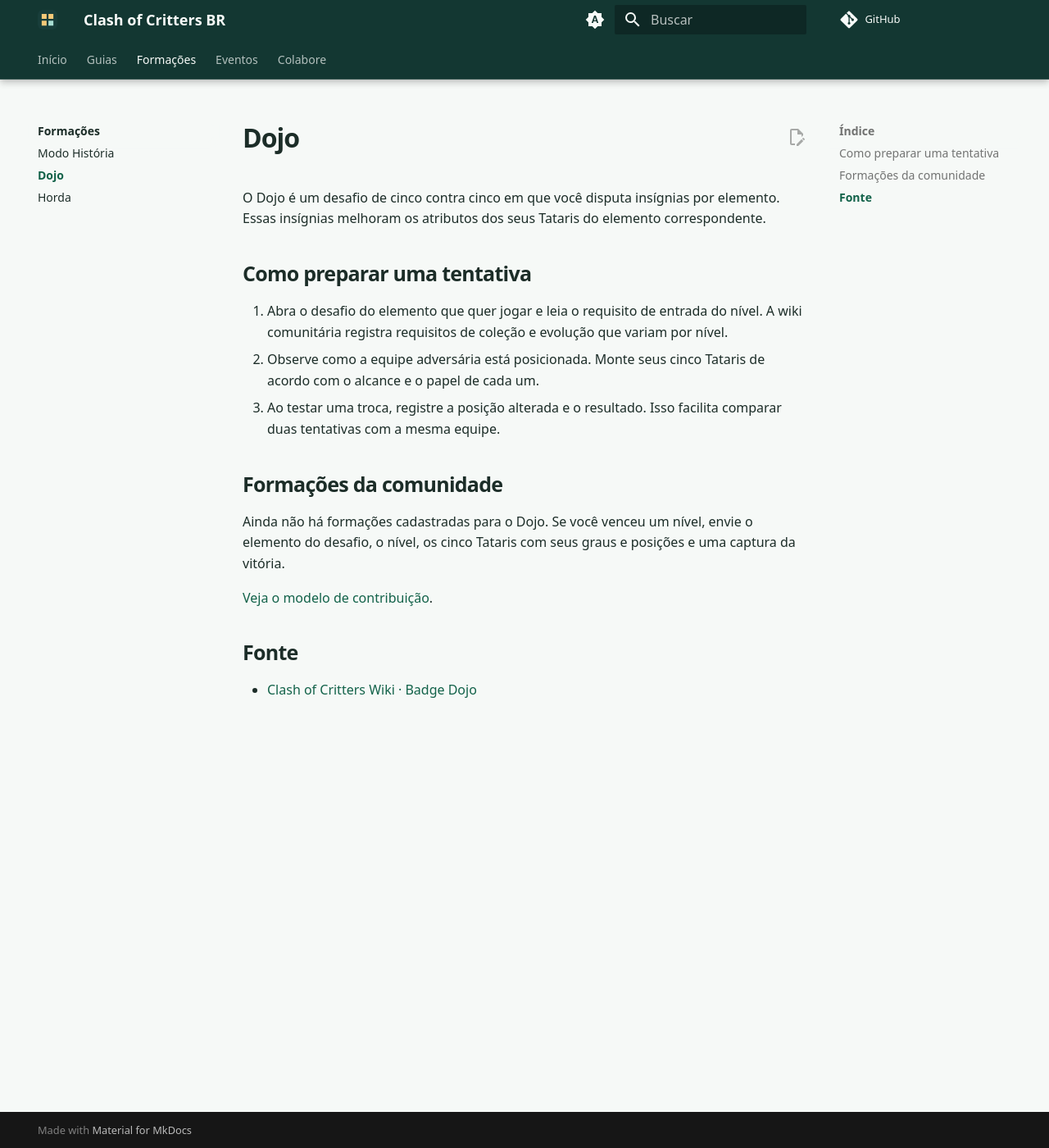
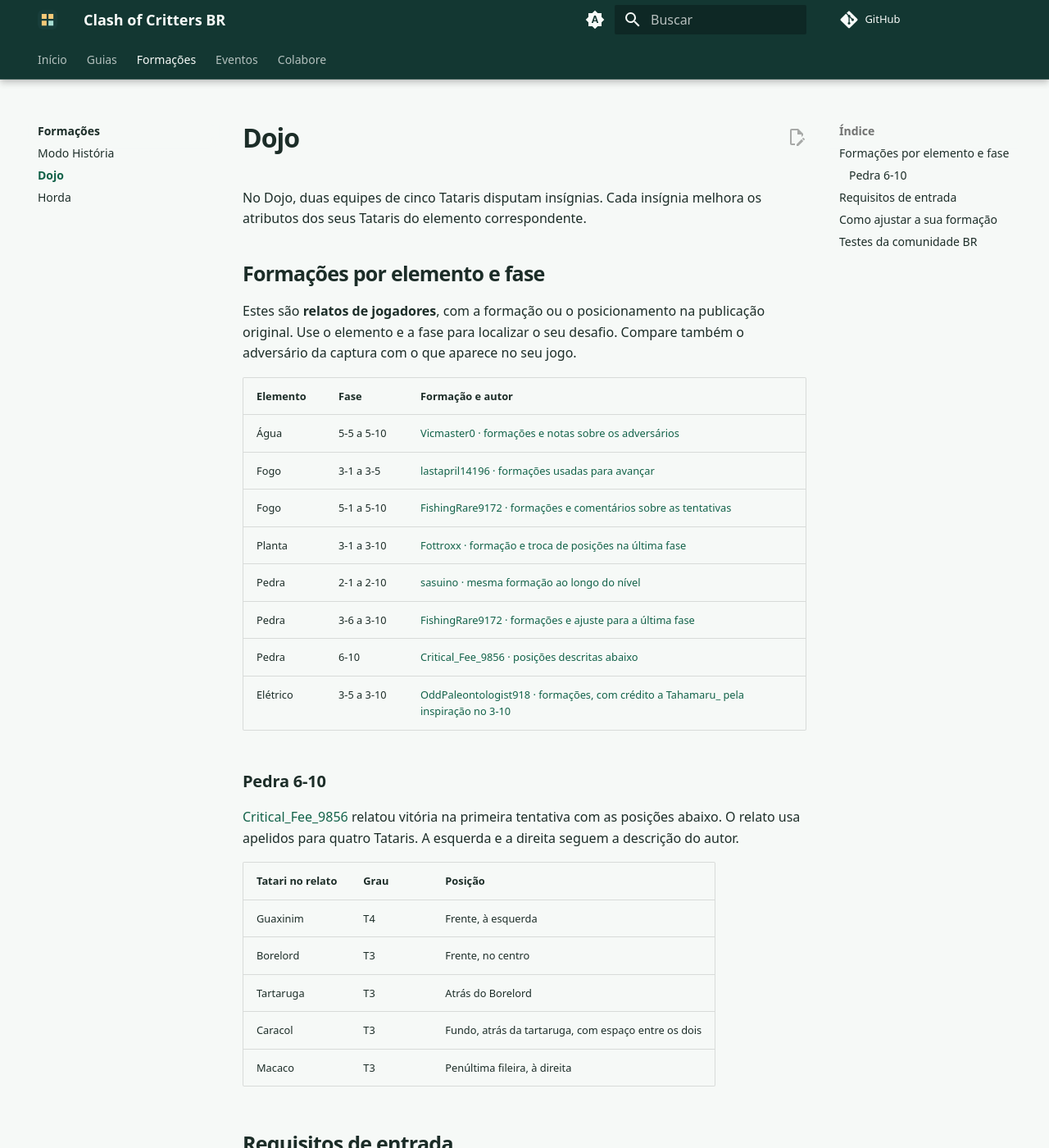
Before and after one commit to clashofcrittersbr/clashofcrittersbr.github.io, an MkDocs documentation site: the page built from docs/formacoes/dojo.md, in a window 1280 px wide and 1400 px high. Shown: the whole window at 82% size. Built offline with MkDocs 1.6.1 and Material for MkDocs 9.7.7, drawn with Linux system fonts in a browser that asks for light colours; comment, search, counter and statistics services are not loaded; some of the changed text lies outside the part shown.

Commit message:
Organiza as formações do Dojo por elemento e fase
Indexa oito relatos externos com crédito e detalha as posições de Pedra 6-10. Registra a divergência nas fontes do Dojo 2 e adiciona um modelo para documentar vitórias da comunidade BR.

Validação: build estrito do MkDocs e atalho de contribuição testado na prévia.

```diff
--- a/docs/formacoes/dojo.md
+++ b/docs/formacoes/dojo.md
@@ -1,19 +1,58 @@
 # Dojo
 
-O Dojo é um desafio de cinco contra cinco em que você disputa insígnias por elemento. Essas insígnias melhoram os atributos dos seus Tataris do elemento correspondente.
+No Dojo, duas equipes de cinco Tataris disputam insígnias. Cada insígnia melhora os atributos dos seus Tataris do elemento correspondente.
 
-## Como preparar uma tentativa
+## Formações por elemento e fase
 
-1. Abra o desafio do elemento que quer jogar e leia o requisito de entrada do nível. A wiki comunitária registra requisitos de coleção e evolução que variam por nível.
-2. Observe como a equipe adversária está posicionada. Monte seus cinco Tataris de acordo com o alcance e o papel de cada um.
-3. Ao testar uma troca, registre a posição alterada e o resultado. Isso facilita comparar duas tentativas com a mesma equipe.
+Estes são **relatos de jogadores**, com a formação ou o posicionamento na publicação original. Use o elemento e a fase para localizar o seu desafio. Compare também o adversário da captura com o que aparece no seu jogo.
 
-## Formações da comunidade
+| Elemento | Fase | Formação e autor |
+| --- | --- | --- |
+| Água | 5-5 a 5-10 | [Vicmaster0 · formações e notas sobre os adversários](https://www.reddit.com/r/ClashofCritters/comments/1ut2ks7/water_dojo_55_to_510_general/) |
+| Fogo | 3-1 a 3-5 | [lastapril14196 · formações usadas para avançar](https://www.reddit.com/r/ClashofCritters/comments/1ucrtjd/fire_dojo_31_to_35_solutions/) |
+| Fogo | 5-1 a 5-10 | [FishingRare9172 · formações e comentários sobre as tentativas](https://www.reddit.com/r/ClashofCritters/comments/1w8omhe/solutions_for_fire_dojo_5_complete_general/) |
+| Planta | 3-1 a 3-10 | [Fottroxx · formação e troca de posições na última fase](https://www.reddit.com/r/ClashofCritters/comments/1wssm1w/grass_dojo_31_to_310_general/) |
+| Pedra | 2-1 a 2-10 | [sasuino · mesma formação ao longo do nível](https://www.reddit.com/r/ClashofCritters/comments/1vp6d3j/general_rock_dojo_stage_21_to_210/) |
+| Pedra | 3-6 a 3-10 | [FishingRare9172 · formações e ajuste para a última fase](https://www.reddit.com/r/ClashofCritters/comments/1usebc4/solutions_for_rock_dojo_3_6_3_7_3_8_3_9_3_10/) |
+| Pedra | 6-10 | [Critical_Fee_9856 · posições descritas abaixo](#pedra-6-10) |
+| Elétrico | 3-5 a 3-10 | [OddPaleontologist918 · formações, com crédito a Tahamaru_ pela inspiração no 3-10](https://www.reddit.com/r/ClashofCritters/comments/1v7tpqd/general_dojo_solution_lightning_from_35_to_310/) |
 
-Ainda não há formações cadastradas para o Dojo. Se você venceu um nível, envie o elemento do desafio, o nível, os cinco Tataris com seus graus e posições e uma captura da vitória.
+### Pedra 6-10
 
-[Veja o modelo de contribuição](../colabore.md#modelo-de-formacao).
+[Critical_Fee_9856](https://www.reddit.com/r/ClashofCritters/comments/1w9e4gm/comment/pcc3fsp/) relatou vitória na primeira tentativa com as posições abaixo. O relato usa apelidos para quatro Tataris. A esquerda e a direita seguem a descrição do autor.
 
-## Fonte
+| Tatari no relato | Grau | Posição |
+| --- | --- | --- |
+| Guaxinim | T4 | Frente, à esquerda |
+| Borelord | T3 | Frente, no centro |
+| Tartaruga | T3 | Atrás do Borelord |
+| Caracol | T3 | Fundo, atrás da tartaruga, com espaço entre os dois |
+| Macaco | T3 | Penúltima fileira, à direita |
 
-- [Clash of Critters Wiki · Badge Dojo](https://clashofcritters.wiki.gg/wiki/Badge_Dojo)
+## Requisitos de entrada
+
+O requisito depende do nível e conta Tataris do elemento do desafio. A tabela resume o que a [wiki comunitária](https://clashofcritters.wiki.gg/wiki/Badge_Dojo) registra. Confira o requisito exibido no seu jogo antes de usar recursos para evoluir.
+
+| Nível | Requisito registrado |
+| --- | --- |
+| Dojo 1 | Ter 7 Tataris do elemento |
+| Dojo 2 | As fontes divergem entre 5 e 6 evoluções douradas. Use o número exibido no jogo. |
+| Dojo 3 | Ter 1 evolução vermelha do elemento |
+| Dojo 4 | Ter 3 evoluções vermelhas do elemento |
+| Dojo 5 | Ter 6 evoluções vermelhas do elemento |
+| Dojo 6 | Ter 1 evolução arco-íris do elemento |
+| Dojo 7 | Ter 3 evoluções arco-íris do elemento |
+
+As cores acima descrevem como as fontes classificam as evoluções. No Dojo 2, a [Clash of Critters Wiki](https://clashofcritters.wiki.gg/wiki/Badge_Dojo#Dojo_Unlock_Requirements) indica 5 e o [Clash of Critters Gameplay Wiki](https://www.clashofcritters.net/badge-dojo) indica 6.
+
+## Como ajustar a sua formação
+
+1. Compare o grau, os atributos e o posicionamento dos seus Tataris com o registro que você está usando.
+2. Veja quem cai primeiro ou quem fica fora do alcance. Troque uma posição por tentativa para observar o efeito.
+3. Se precisar substituir uma unidade, comece por outra que cumpra a mesma função. Registre o que mudou e em qual fase funcionou.
+
+## Testes da comunidade BR
+
+Aguardamos a primeira vitória registrada pela comunidade BR. Se você passou com uma das formações acima ou encontrou uma alternativa, envie a sua composição, a fase e uma captura da vitória.
+
+[Ver modelo para enviar uma formação](../colabore.md#modelo-de-formacao-do-dojo){ .md-button }
```
Also changed, not shown: CHANGELOG.md (+4 -0 lines), docs/colabore.md (+21 -0 lines), docs/formacoes/index.md (+1 -1 lines).
